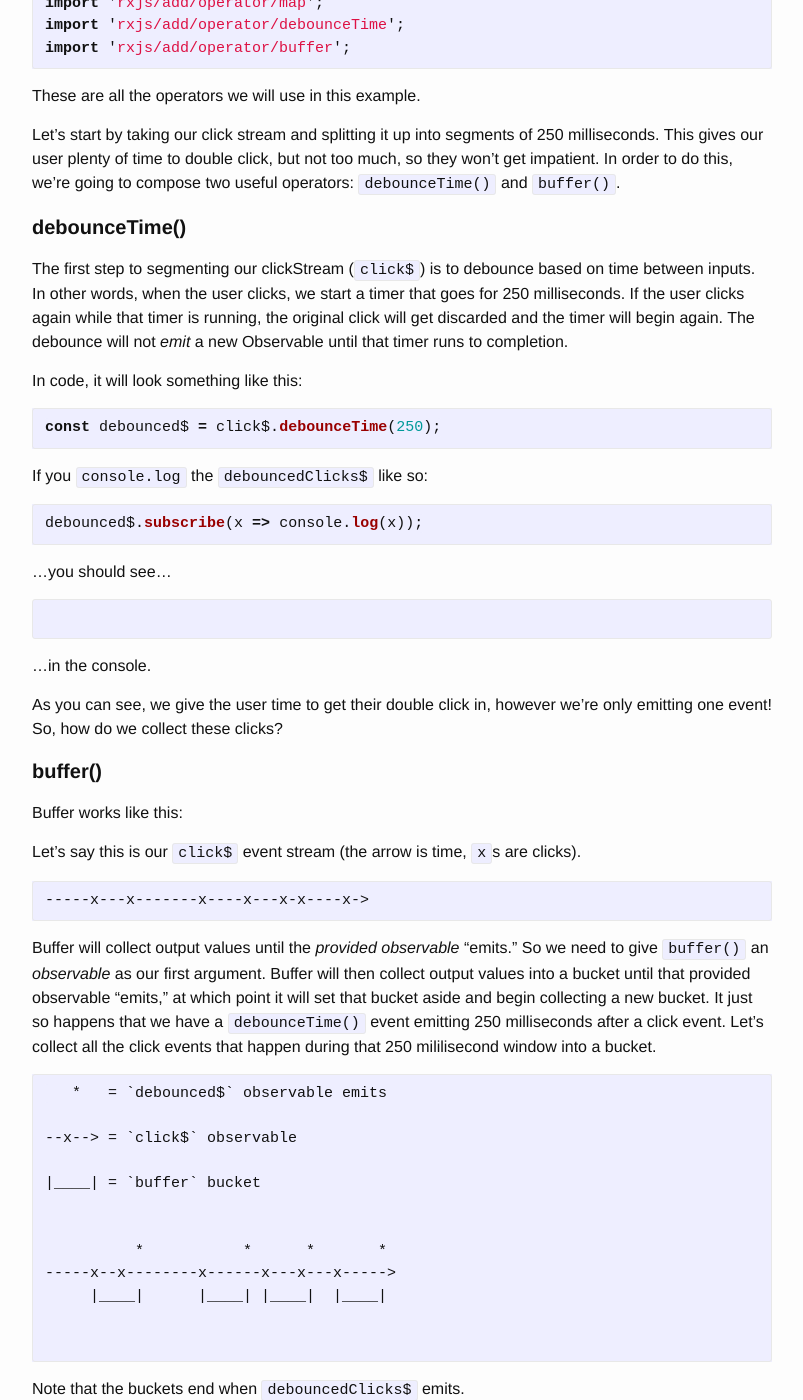
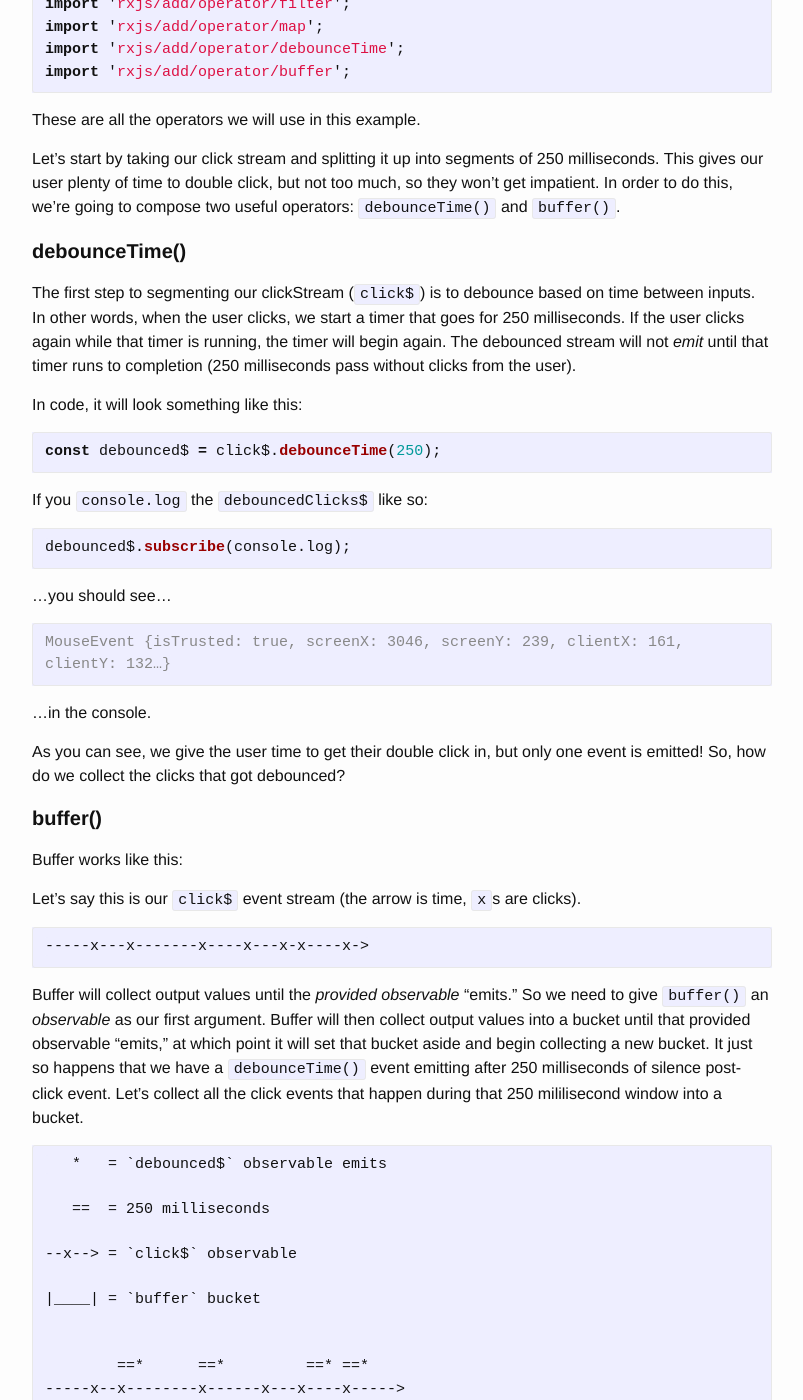
Before and after one commit to vincecampanale/blog, a Jekyll site: the page built from _posts/2017-05-24-learn-rxjs-with-a-button.markdown, in a window 1280 px wide and 1400 px high, scrolled down 2497 px. Shown: the whole window, without its empty margins (238-1041 px from the left). Built offline with Jekyll 4.4.1, drawn with Linux system fonts in a browser that asks for light colours; some of the changed text lies outside the part shown.

Commit message:
post(learn-rxjs): map

````diff
--- a/_posts/2017-05-24-learn-rxjs-with-a-button.markdown
+++ b/_posts/2017-05-24-learn-rxjs-with-a-button.markdown
@@ -29,11 +29,11 @@
 </button>
 
 <div class="container">
-    <h1>{{ messages }}</h1>
+    <h1>{ { messages } }</h1>
 </div>
 ```
 
-As you can see, we have a button and a message.
+Here we have a button and a message.
 
 We are going to listen for click events on this button and update the message when the button is clicked.
 
@@ -47,7 +47,7 @@
 ```
 ------x-----x-----x--->
 ```
-The arrow here represents time, you could think of each `-` as a discrete moment. Let's pretend that this stream represents a button sitting on the screen. As time passes, a user may or may not click on said button. Each `x` indicates that the user has clicked on the button, thus firing a 'click' event.
+The arrow here represents time, you could think of each `-` as a discrete moment. Let's pretend that this stream represents a button sitting on the screen. As time passes, a user may or may not click on the aforementioned button. Each `x` indicates that the user has clicked on the button, thus firing a 'click' event.
 
 ```javascript
 const rxBtn = this.getNativeElement(this.btn);       // get the button element
@@ -75,7 +75,7 @@
     }
     return arr;
 }
-double(a) // [2, 4, 6]
+double(a); // [2, 4, 6]
 ```
 
 
@@ -83,7 +83,7 @@
 // declarative :)
 const a = [1, 2, 3];
 const double = arr => arr.map( x => x * 2 );
-double(a) // [2, 4, 6]
+double(a); // [2, 4, 6]
 ```
 
 Side note: There's another difference between these two blocks -- the latter returns a new array, the former just mutates the original array. Always prefer the approach *without* mutation.
@@ -110,7 +110,7 @@
 
 #### **debounceTime()**
 
-The first step to segmenting our clickStream (`click$`) is to debounce based on time between inputs. In other words, when the user clicks, we start a timer that goes for 250 milliseconds. If the user clicks again while that timer is running, the original click will get discarded and the timer will begin again. The debounce will not *emit* a new Observable until that timer runs to completion.
+The first step to segmenting our clickStream (`click$`) is to debounce based on time between inputs. In other words, when the user clicks, we start a timer that goes for 250 milliseconds. If the user clicks again while that timer is running, the timer will begin again. The debounced stream will not *emit* until that timer runs to completion (250 milliseconds pass without clicks from the user).
 
 In code, it will look something like this:
 ```javascript
@@ -120,17 +120,18 @@
 If you `console.log` the `debouncedClicks$` like so:
 
 ```javascript
-debounced$.subscribe(x => console.log(x));
+debounced$.subscribe(console.log);
 ```
 
 ...you should see...
 
-```javscript
+```console
+MouseEvent {isTrusted: true, screenX: 3046, screenY: 239, clientX: 161, clientY: 132…}
 ```
 
 ...in the console.
 
-As you can see, we give the user time to get their double click in, however we're only emitting one event! So, how do we collect these clicks?
+As you can see, we give the user time to get their double click in, but only one event is emitted! So, how do we collect the clicks that got debounced?
 
 #### **buffer()**
 
@@ -142,19 +143,21 @@
 -----x---x-------x----x---x-x----x->
 ```
 
-Buffer will collect output values until the *provided observable* "emits." So we need to give `buffer()` an *observable* as our first argument. Buffer will then collect output values into a bucket until that provided observable "emits," at which point it will set that bucket aside and begin collecting a new bucket. It just so happens that we have a `debounceTime()` event emitting 250 milliseconds after a click event. Let's collect all the click events that happen during that 250 mililisecond window into a bucket.
+Buffer will collect output values until the *provided observable* "emits." So we need to give `buffer()` an *observable* as our first argument. Buffer will then collect output values into a bucket until that provided observable "emits," at which point it will set that bucket aside and begin collecting a new bucket. It just so happens that we have a `debounceTime()` event emitting after 250 milliseconds of silence post-click event. Let's collect all the click events that happen during that 250 mililisecond window into a bucket.
 
 ```
    *   = `debounced$` observable emits
+
+   ==  = 250 milliseconds
 
 --x--> = `click$` observable
 
 |____| = `buffer` bucket
 
 
-          *           *      *       *
------x--x--------x------x---x---x----->
-     |____|      |____| |____|  |____|
+        ==*      ==*         ==* ==*
+-----x--x--------x------x---x----x----->
+     |____|      |_|    |______| |_|
 
 
 ```
@@ -170,22 +173,42 @@
 Reviewing what we have so far in code:
 
 ```javascript
-// get the button DOM element
-const rxBtn = this.getNativeElement(this.btn);
-// create an observable stream from click events on the button
-const click$ = Observable.fromEvent(rxBtn, 'click');
+const rxBtn = this.getNativeElement(this.btn);       // get the button element
+const click$ = Observable.fromEvent(rxBtn, 'click'); // listen for clicks
 
-// debounce the click stream
-const debounced$ = click$.debounceTime(250);
-// buffer the debounced stream
-const buffered$ = click$.buffer(debounced$);
+const debounced$ = click$.debounceTime(250); // debounce the click stream
+const buffered$ = click$.buffer(debounced$); // buffer the debounced stream
 ```
 
 The next step is to find a way to count the number of clicks in each bucket so we can pinpoint bucket with two clicks.
 
 #### **map()** 🗺
 
-Not to be confused with [`Array.prototype.map()`](https://developer.mozilla.org/en-US/docs/Web/JavaScript/Reference/Global_Objects/Array/map?v=example), this is [`Observable.map()`](http://reactivex.io/documentation/operators/map.html) it does the same thing as `Array.prototype.map()`, but with ~observables~.
+Not to be confused with [`Array.prototype.map()`](https://developer.mozilla.org/en-US/docs/Web/JavaScript/Reference/Global_Objects/Array/map?v=example), this is [`Observable.map()`](http://reactivex.io/documentation/operators/map.html). It does the same thing as `Array.prototype.map()`, but with ~observables~.
+
+In this step, we're going to do something simple, yet powerful.
+
+Each buffered bucket is an array of `MouseEvents` (clicks in this case). If I quickly click the button three times in a row, it looks like this:
+
+```javascript
+buffered$.subscribe(console.log); // [MouseEvent, MouseEvent, MouseEvent]
+```
+Just like any Javascript array, this array has a `.length` property, which we are going to use to count the number of clicks in this bucket.
+
+Let's create a function that takes an array and returns its length:
+
+```javascript
+const getLength = a => a.length;
+```
+
+And now we can apply this to our buffered click stream to get the number of clicks in each bucket:
+
+```javascript
+const clickCount = buffered$.map(getLength);
+```
+
+
+
 
 Post in progress... stay tuned...
 
````
Also changed, not shown: other parts of _posts/2017-05-24-learn-rxjs-with-a-button.markdown (+1 -1 lines).
